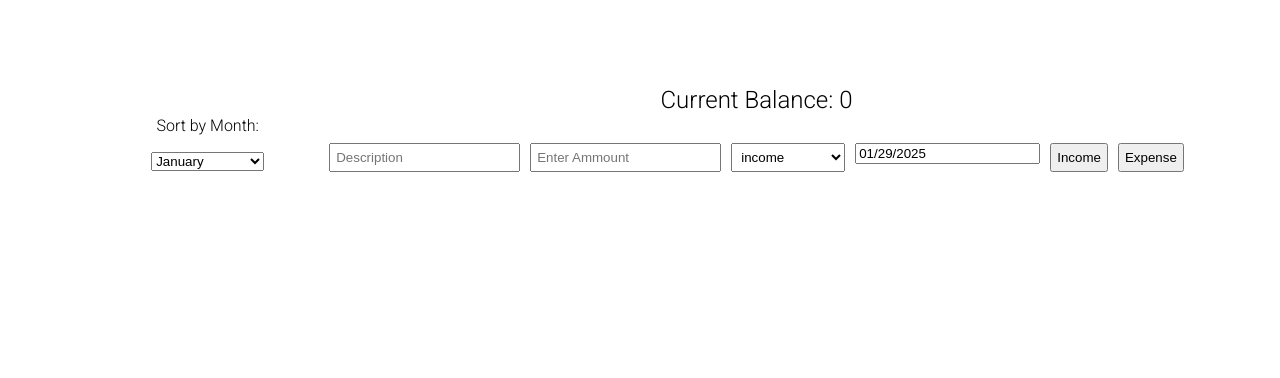
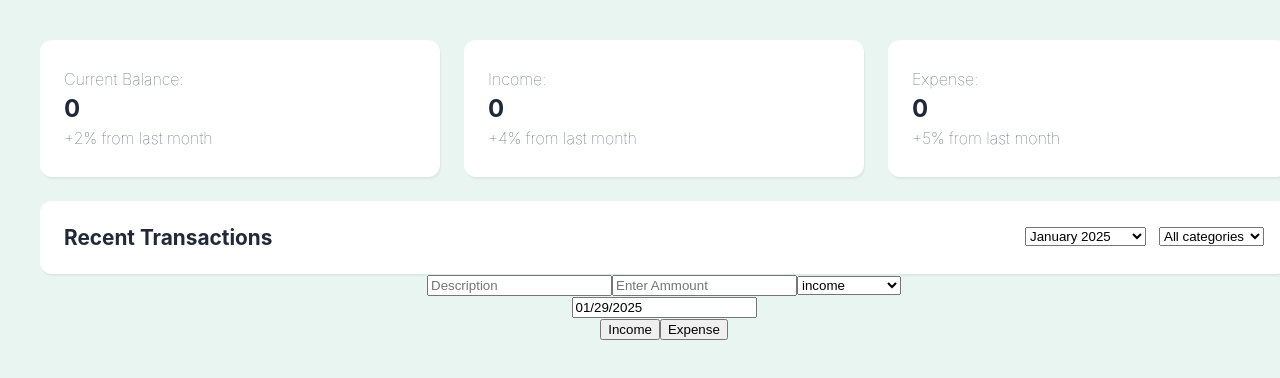
Before and after one commit to Chili-echo/budgetTracker, a React (Vite) app: page / in a window 1280 px wide. Shown: the top 378 px of the page. Built offline with nearby package versions, Linux system fonts and the light colour scheme.

Commit message:
added filter by category, made everything in to sepparate components, lots of removed balance logic from state, made separate income and expense balances, added lots of Vanilla CSS, need to continue with CSS for now

```diff
--- a/src/App.css
+++ b/src/App.css
@@ -1,99 +1,112 @@
+html {
+  all: unset;
+}
+
+ul {
+  all: unset;
+}
+
 #root {
   max-width: 1280px;
   margin: 0 auto;
   padding: 2rem;
   text-align: center;
+  display: flex;
+  justify-content: space-around;
 }
 
-
-/* @media (prefers-reduced-motion: no-preference) {
-  a:nth-of-type(2) .logo {
-    animation: logo-spin infinite 20s linear;
-  }
-} */
-/*
-.card {
-  padding: 2em;
-}
-
-.read-the-docs {
-  color: #888;
-} */
 html {
-  font-family:'Roboto', Tahoma, Geneva, Verdana, sans-serif;
+  font-family:'Inter', Tahoma, Geneva, Verdana, sans-serif;
   font-weight: lighter;
 }
 
-/* .datePickerDiv {
-  min-height: 65px;
-  display: flex;
+.listStyle {
+  transition: all 1s ease-out;
+}
+body {
+  background-color: #E8F5F0
+}
+
+.mainSection {
+  display:flex;
   flex-direction: column;
-} */
+  justify-content: center;
+  max-width: 1248px;
+}
 
-/* .datePicker {
-  all: unset;
-  display: flex;
-  align-content: center;
-  justify-content: center;
-  text-align: center;
-  max-width: 100px;
-  margin-right: 1rem;
-  border-radius: 3px;
-  outline: 1px solid rgb(201, 201, 201);
-  padding: 16.5px;
-  color: rgb(138, 138, 138);
-  color: rgba(0, 0, 0, 0.87);
-} */
-
-
-/* .buttonInc {
-  background-color: red;
-  color: red;
-} */
-
-body {
+.topSection {
   display: flex;
   justify-content: space-evenly;
 }
 
-.leftPanel {
-  padding: 50px;
-  margin: 10px;
+
+.balanceModule {
+  color: #4B5563;
+  padding: 24px;
+  max-width: 400px;
+  max-height: 148px;
+  width: 400px;
+  border-radius: 12px;
+  background-color: #FFFFFF;
+  text-align: left;
+  font-size: 12pt;
+  box-shadow: 1px 2px 2px rgba(0, 0, 0, 0.055);
+}
+.balanceModule:nth-child(2) {
+  margin: 0 24px;
+}
+.balanceModule h2 {
+  color: #1F2937;
 }
 
-.mainDisplay {
+.innerModule {
+  min-width: 150px;
+  margin: 5px 0;
+}
+
+.listSection {
+  text-align: left;
+  background-color: #FFFFFF;
+  margin-top: 24px;
+  border-radius: 12px;
+  box-shadow: 1px 2px 2px rgba(0, 0, 0, 0.055);
+}
+
+.topPartOfList {
   display: flex;
   justify-content: space-between;
 }
 
-.trackerApp {
- display: flex;
- justify-content: center;
- flex-direction: column;
- align-items: center;
+.recentTransactions {
+  color: #1F2937;
+  margin: 24px;
+  font-weight:bold;
+  font-size: 1.3rem;
 }
 
-.budgetForm {
+.sortBy {
+  display: flex;
+  margin: 24px;
+}
+
+.sortByMonth {
+  margin-right: 13px;
+}
+
+.sortByCategory {
+
+}
+
+.budgetList {
+  font-size: 1.1rem;
+}
+
+.listLine {
+  margin: 34px 54px;
   display: flex;
   justify-content: space-between;
 }
 
-.currBalance {
-  font-size: 1.5rem;
+.leftListItem {
+
 }
-
-.formItem {
-  margin: 5px;
-  padding: 5px;
-}
-.formItemDate {
-  padding: 0px;
-}
-
-/* .react-datepicker__input-container {
-
-} */
-
-.listStyle {
-  transition: all 1s ease-out;
-}
--- a/src/App.jsx
+++ b/src/App.jsx
@@ -1,6 +1,4 @@
 import { useState } from 'react'
-import reactLogo from './assets/react.svg'
-import viteLogo from '/vite.svg'
 import './App.css'
 import BudgetTracker from './budgetTracker'
 
--- a/src/BudgetForm.jsx
+++ b/src/BudgetForm.jsx
@@ -8,7 +8,7 @@ export default function BudgetForm({ addTransaction }) {
     const [value, setValue] = useState("");
     const [text, setText] = useState("");
     const [startDate, setStartDate] = useState(new Date());
-    const [type, setType] = useState("");
+    const [type, setType] = useState("income");
     const makeNegative = () => {
         const negativeValue = -Math.abs(value);
         setValue(negativeValue);
@@ -34,7 +34,6 @@ export default function BudgetForm({ addTransaction }) {
         setText("");
         setValue("");
     }
-
     return (
 
         <form onSubmit={handleSubmit} style={{ position: "sticky", top: "0" }} className="budgetForm" >
--- /dev/null
+++ b/src/BudgetList.jsx
@@ -0,0 +1,19 @@
+import BudgetItem from "./BudgetItem";
+
+export default function BudgetList({ listLength, fullTransactions, fewTransactions, doubleFilterred, repopulate, removeTransaction }) {
+    return (
+        <div>
+            <ul className="listStyle">
+
+                {((listLength) ? fullTransactions : fewTransactions).map(transaction => {
+                    return <BudgetItem
+                        transaction={transaction}
+                        key={transaction.id}
+                        remove={() => removeTransaction(transaction.id)}
+                    />
+                })}
+            </ul>
+            {(doubleFilterred.length > 5) ? <p style={{ userSelect: "none" }} onClick={repopulate}>{!listLength ? "See More" : "See Less"}</p> : ""} {/* if transaction length is more than 5, then show a string - if listLength true - "See less", else "See more" */}
+        </div>
+    )
+}
--- a/src/BudgetTracker.jsx
+++ b/src/BudgetTracker.jsx
@@ -3,6 +3,9 @@ import BudgetForm from "./BudgetForm";
 import BudgetItem from "./BudgetItem";
 import { useEffect } from "react";
 import './App.css'
+import BudgetList from "./BudgetList";
+import SortByMonth from "./SortByMonth";
+import SortByCategory from "./SortByCategory";
 
 
 
@@ -12,36 +15,21 @@ const getInitialData = () => {                                          //load i
     return data;
 }
 
-// const initialBalance = () => {
-//     const data = JSON.parse(localStorage.getItem("transactions"));
-//     return data;
-// }
-
-const initData = getInitialData();
-
-const sum = initData.reduce((accumulator, transac) => {                 //sum up initial balance after loading for first time, for useState starting value
-    return parseInt(accumulator) + parseInt(transac.ammount);
-}, 0);
-
 const d = new Date();
 let initMonth = d.getMonth();
 
 
 export default function BudgetTracker() {
-    const [balance, setBalance] = useState(sum);
     const [transactions, setTransaction] = useState(getInitialData);
     const [listLength, setListLength] = useState(false);                //re-render because list length changes, true = long list, false = only 5 items
     const [month, setMonth] = useState(initMonth);
+    const [category, setCategory] = useState('all');
 
     useEffect(() => {                                                        //save to localStorage when "transactions" is updated
         localStorage.setItem("transactions", JSON.stringify(transactions));
-        const sumUp = transactions.reduce((accumulator, transac) => {
-            return parseInt(accumulator) + parseInt(transac.ammount);
-        }, 0);
-        setBalance(sumUp);
     }, [transactions])
 
-    const removeTransaction = (id) => {                                 //
+    const removeTransaction = (id) => {                                 //delete button on transactions
         setTransaction(prevTransactions => {
             return prevTransactions.filter((t) => t.id != id);
         });
@@ -53,20 +41,47 @@ export default function BudgetTracker() {
         });
     }
 
-    const filteredTransactions = transactions.filter((transac) =>
-        parseInt(new Date(transac.date).getMonth()) === parseInt(month) );
+    const filteredTransactions = transactions.filter((transac) => {
+        if (parseInt(month) != 99) {
+            return parseInt(new Date(transac.date).getMonth()) === parseInt(month)
+        } else return transactions;
+    }
+    );
 
-    const fullTransactions = filteredTransactions.slice(0).sort((a, b) =>
+    const doubleFilterred = filteredTransactions.filter((transac) => {
+        if (category != 'all') {
+            return transac.type === category
+        } else return filteredTransactions;
+    })
+
+
+    const fullTransactions = doubleFilterred.slice(0).sort((a, b) =>
         new Date(b.date).getTime() - new Date(a.date).getTime()); // this makes a new copy of Transactions array and sorts the list by transactions.date (it was fucked up to debug this, since appearantly you need to add new Date here. It feels like react or JS forgets often that it is type date and you need to often write new Date to make sure he knows it is a date. FFS. :D)
 
-    // function sortByMonth(arr) {
-    //     return (month)
-    // }
 
+    //BALANCE, INCOME AND EXPENSE SUMS LOGIC//
+    //////////////////////
 
-    const fewTransactions = fullTransactions.slice(0, 5); // copy and create a new array list with only 5 items, for short list
+    let balance = transactions.reduce((accumulator, transac) => {
+        return parseInt(accumulator) + parseInt(transac.ammount);
+    }, 0);
 
-    const repopulate = () => {                             // change status of listLength and therefore re-render list and either shorten or lengthen
+    const negAmmount = doubleFilterred.filter((transac) => parseInt(transac.ammount) < 0)
+    const posAmmount = doubleFilterred.filter((transac) => parseInt(transac.ammount) > 0)
+
+    let expense = negAmmount.reduce((accumulator, transac) => {
+        return parseInt(accumulator) + parseInt(transac.ammount);
+    }, 0);
+
+    let income = posAmmount.reduce((accumulator, transac) => {
+        return parseInt(accumulator) + parseInt(transac.ammount);
+    }, 0);
+
+    //////////////////////
+
+    const fewTransactions = fullTransactions.slice(0, 5); // copy and create a new array list with only 5 items, for short list before pressing See More
+
+    const repopulate = () => {                             // change status of listLength and therefore re-render list and either shorten or lengthen (afer pressing SeeMore/SeeLess)
         setListLength(!listLength);
     }
 
@@ -79,47 +94,61 @@ export default function BudgetTracker() {
         }
     }
 
+    const handleChangeCategory = (evt) => {
+        setCategory(evt.target.value)
+    }
+
     return (
-        <div className="mainDisplay">
-            <div className="leftPanel">
-                <p>Sort by Month:</p>
-                <select name="months" id="months" onChange={handleChangeMonth} value={month}>
-                    <option value=""></option>
-                    <option value="99">All transactions</option>
-                    <option value="0">January</option>
-                    <option value="1">February</option>
-                    <option value="2">March</option>
-                    <option value="3">April</option>
-                    <option value="4">May</option>
-                    <option value="5">June</option>
-                    <option value="6">July</option>
-                    <option value="7">August</option>
-                    <option value="8">September</option>
-                    <option value="9">October</option>
-                    <option value="10">November</option>
-                    <option value="11">December</option>
-                </select>
+        <div className="mainSection">
+
+            <div className="topSection">
+                <div className="balanceModule">
+                    <p className="innerModule">Current Balance:  </p>
+                    <h2 className="innerModule">{balance}</h2>
+                    <p className="innerModule">+2% from last month</p>
+                </div>
+                <div className="balanceModule">
+                    <p className="innerModule">Income:  </p>
+                    <h2 className="innerModule">{income}</h2>
+                    <p className="innerModule">+4% from last month</p>
+                </div>
+                <div className="balanceModule">
+                    <div className="innerModule">Expense:  </div>
+                    <h2 className="innerModule">{Math.abs(expense)}</h2>
+                    <div className="innerModule">+5% from last month</div>
+                </div>
+            </div>
+            <div className="listSection">
+                <div className="topPartOfList">
+                    <div className="recentTransactions">Recent Transactions</div>
+                    <div className="sortBy">
+                        <SortByMonth
+                            handleChangeMonth={handleChangeMonth}
+                            month={month}
+                        />
+                        <SortByCategory
+                            handleChangeCategory={handleChangeCategory}
+                            category={category}
+                        />
+                    </div>
+                </div>
+                <div className="budgetList">
+                    <BudgetList
+                        listLength={listLength}
+                        fullTransactions={fullTransactions}
+                        fewTransactions={fewTransactions}
+                        doubleFilterred={doubleFilterred}
+                        repopulate={repopulate}
+                        removeTransaction={removeTransaction}
+                    />
+                </div>
 
             </div>
-            <div className="trackerApp">
-                <p className="currBalance">Current Balance: {balance} </p>
-                <BudgetForm
-                    addTransaction={addTransaction}
-                    className="formBackground"
-                />
-                <ul className="listStyle">
+            <BudgetForm
+                addTransaction={addTransaction}
+                className="formBackground"
+            />
 
-                    {((listLength) ? fullTransactions : fewTransactions).map(transaction => {
-                        return <BudgetItem
-                            transaction={transaction}
-                            key={transaction.id}
-                            remove={() => removeTransaction(transaction.id)}
-                        />
-                    })}
-                </ul>
-                {(filteredTransactions.length > 5) ? <p style={{ userSelect: "none" }} onClick={repopulate}>{!listLength ? "See More" : "See Less"}</p> : ""} {/* if transaction length is more than 5, then show a string - if listLength true - "See less", else "See more"*/}
-            </div>
-            <div></div>
         </div>
 
     )
--- /dev/null
+++ b/src/SortByCategory.jsx
@@ -0,0 +1,13 @@
+export default function SortByCategory({ handleChangeCategory, category }) {
+    return (
+        <div className="sortByCategory">
+            <select name="category" id="category" onChange={handleChangeCategory} value={category}>
+                <option value="all">All categories</option>
+                <option value="income">Income</option>
+                <option value="utilities">Utilities</option>
+                <option value="groceries">Groceries</option>
+                <option value="entertainment">Entertainment</option>
+            </select>
+        </div>
+    )
+}
--- /dev/null
+++ b/src/SortByMonth.jsx
@@ -0,0 +1,22 @@
+export default function SortByMonth({ handleChangeMonth, month }) {
+    return (
+        <div className="sortByMonth">
+            <select name="months" id="months" onChange={handleChangeMonth} value={month}>
+                <option value="99">All transactions</option>
+                <option value="0">January 2025</option>
+                <option value="1">February 2025</option>
+                <option value="2">March 2025</option>
+                <option value="3">April 2025</option>
+                <option value="4">May 2025</option>
+                <option value="5">June 2025</option>
+                <option value="6">July 2025</option>
+                <option value="7">August 2025</option>
+                <option value="8">September 2025</option>
+                <option value="9">October 2025</option>
+                <option value="10">November 2025</option>
+                <option value="11">December 2025</option>
+            </select>
+
+        </div>
+    )
+}
```
Also changed, not shown: src/BudgetItem.jsx (+8 -5 lines).
